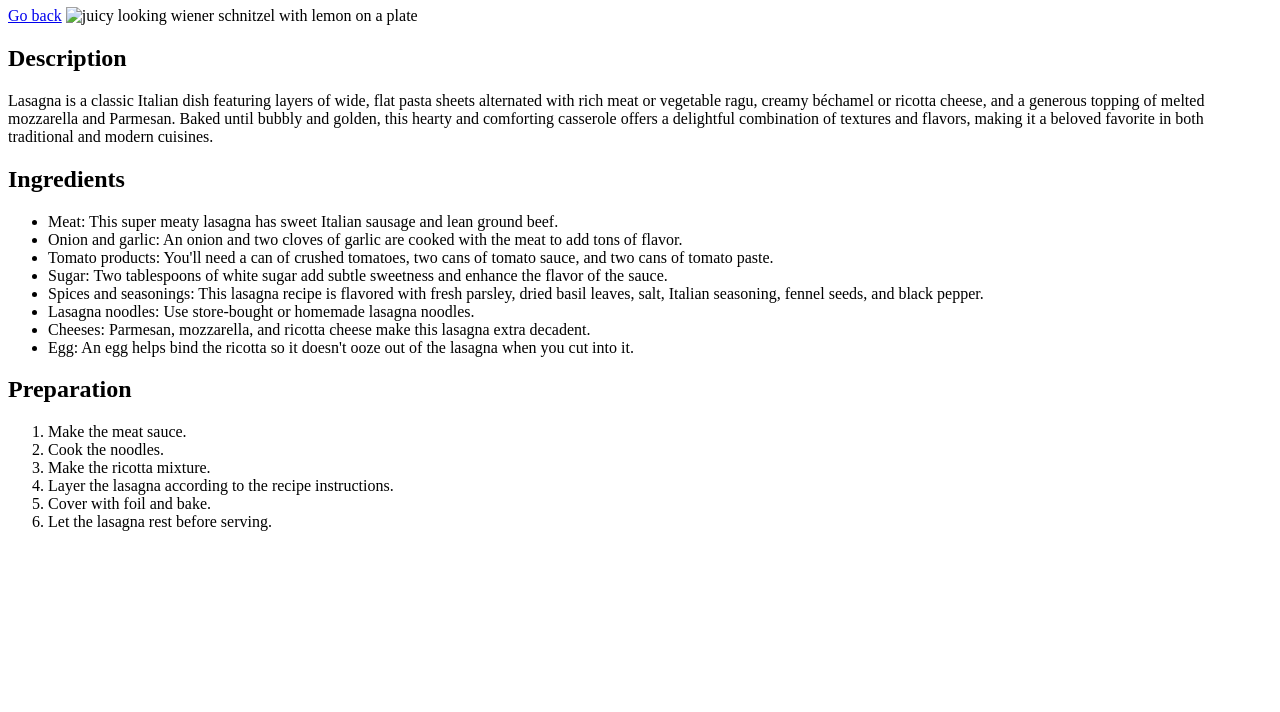
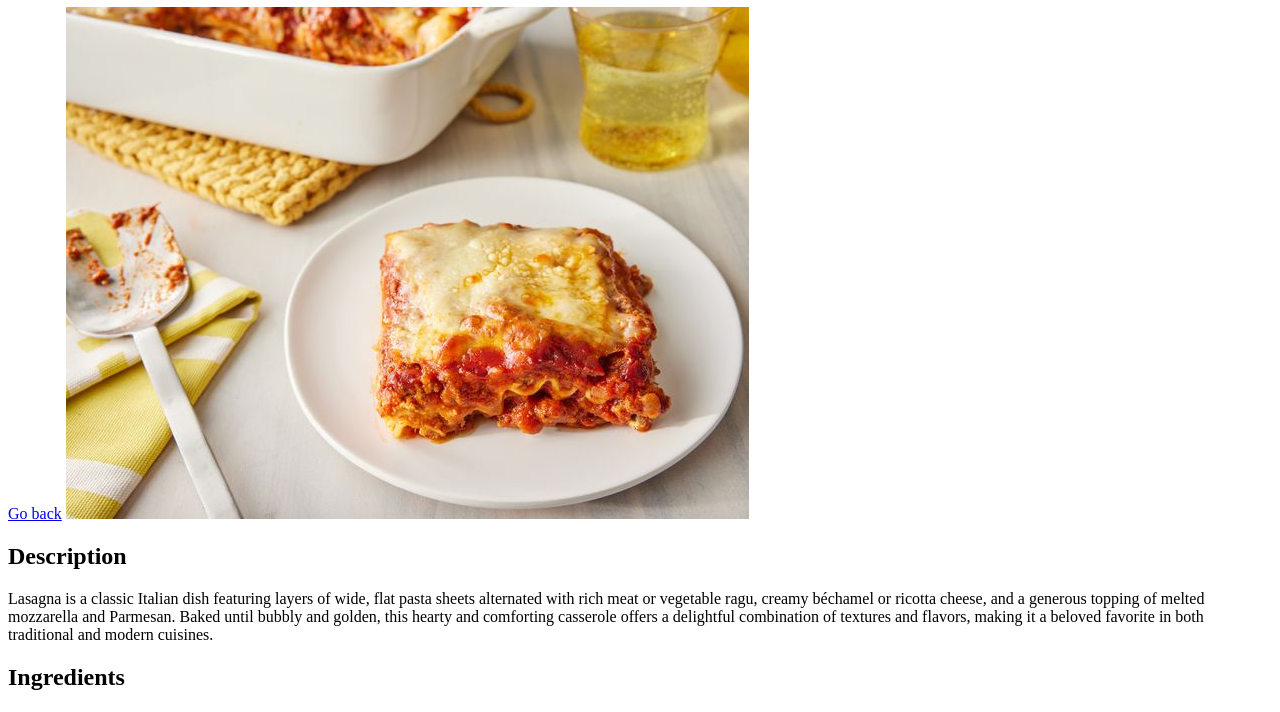
Before and after one commit to RGSATG/odin-recipes, a plain HTML site: page recipes/lasagna.html in a window 1280 px wide. Shown: the part 73-785 px from the top of the page. Drawn offline with Linux system fonts and the light colour scheme; the site is published under a folder, as on GitHub Pages, so addresses that start at the root find nothing.

Commit message:
change image path of schnitzel and lasagna
-add .. at beginning of src attribute to both images

```diff
--- a/recipes/lasagna.html
+++ b/recipes/lasagna.html
@@ -8,7 +8,7 @@
 <body>
     <h1>Lasagna</h1>
     <a href="../index.html">Go back</a>
-    <img src="/img/lasagna.jpeg" alt="juicy looking wiener schnitzel with lemon on a plate">
+    <img src="../img/lasagna.jpeg" alt="juicy looking wiener schnitzel with lemon on a plate">
     <h2>Description</h2>
     <p>Lasagna is a classic Italian dish featuring layers of wide, flat pasta sheets alternated with rich meat or vegetable ragu, creamy béchamel or ricotta cheese, and a generous topping of melted mozzarella and Parmesan. Baked until bubbly and golden, this hearty and comforting casserole offers a delightful combination of textures and flavors, making it a beloved favorite in both traditional and modern cuisines.</p>
     <h2>Ingredients</h2>
```
Also changed, not shown: recipes/schnitzel.html (+1 -1 lines).
